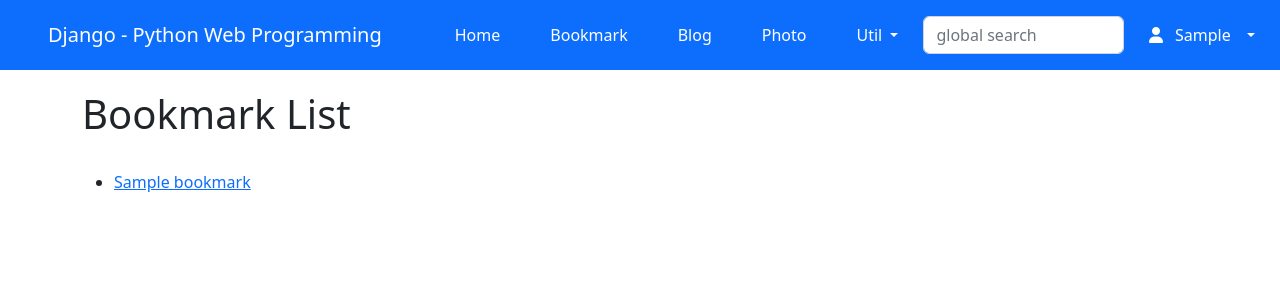
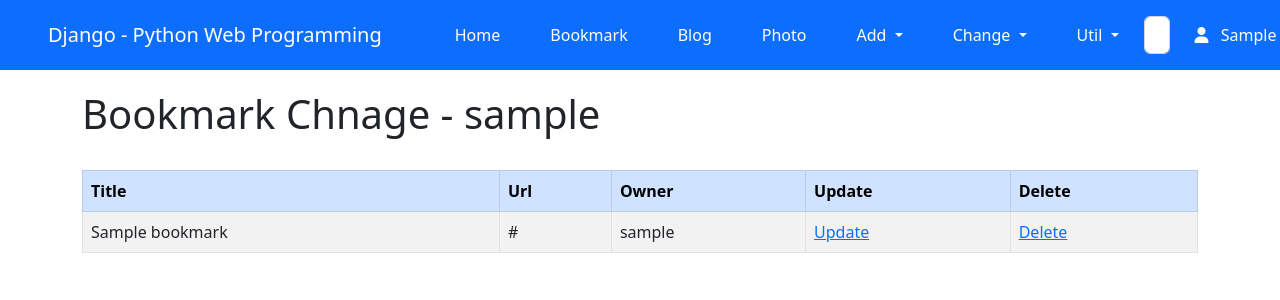
Before and after one commit to lienero/django_practice, a Django app: page /bookmark/change/ in a window 1280 px wide. Shown: the top 300 px of the page. Run offline with Django 3.2, Linux system fonts and the light colour scheme; a user stored in the database is signed in; tables that the repository leaves empty hold one stand-in row (values such as "Sample post"); some libraries are stand-ins or nearby versions.

Commit message:
편집 및 삭제 템플릿 추가

```diff
--- /dev/null
+++ b/ch99/bookmark/templates/bookmark/bookmark_change_list.html
@@ -0,0 +1,36 @@
+{% extends 'base.html' %}
+{% block title %}bookmark_change_list.html{% endblock %}
+{% block content %}
+  <h1>Bookmark Chnage -
+    {{user}}</h1>
+  <br>
+
+  <table class="table table-bordered table-condensed table-striped">
+    <thead>
+      <tr class="table-primary">
+        <th>Title</th>
+        <th>Url</th>
+        <th>Owner</th>
+        <th>Update</th>
+        <th>Delete</th>
+      </tr>
+    </thead>
+
+    <tbody>
+      {% for item in object_list %}
+        <tr>
+          <td>{{ item.title }}</td>
+          <td>{{ item.url }}</td>
+          <td>{{ item.owner }}</td>
+          <td>
+            <a href="{% url 'bookmark:update' item.id%}">Update</a>
+          </td>
+          <td>
+            <a href="{% url 'bookmark:delete' item.id%}">Delete</a>
+          </td>
+        </tr>
+      {% endfor %}
+    </tbody>
+
+  </table>
+{% endblock %}
--- a/ch99/photo/templates/photo/album_list.html
+++ b/ch99/photo/templates/photo/album_list.html
@@ -9,7 +9,7 @@
         {{ item.name }}
       </a>
       &emsp;
-      <span class="font-italic h5">{{ itme.description }}</span>
+      <span class="font-italic h5">{{ item.description }}</span>
     </div>
 
     <hr style="margin: 0 0 20px 0;">
--- a/ch99/templates/base.html
+++ b/ch99/templates/base.html
@@ -37,6 +37,30 @@
           </li>
           <li class="nav-item mx-1 btn btn-primary">
             <a class="nav-link text-white" href="{% url 'photo:index' %}">Photo</a>
+          </li>
+          <li class="nav-item dropdown mx-1 btn btn-primary">
+            <a class="nav-link dropdown-toggle text-white" href="#" id="navbarDropdown" role="button" data-bs-toggle="dropdown" aria-expanded="false">
+              Add
+            </a>
+            <div class="dropdown-menu" aria-labelledby="navbarDropdown">
+              <a class="dropdown-item" href="{% url 'bookmark:add' %}">Bookmark</a>
+              <a class="dropdown-item" href="{% url 'blog:add' %}">Post</a>
+              <div class="dropdown-divider"></div>
+              <a class="dropdown-item" href="">Album</a>
+              <a class="dropdown-item" href="">Photo</a>
+            </div>
+          </li>
+          <li class="nav-item dropdown mx-1 btn btn-primary">
+            <a class="nav-link dropdown-toggle text-white" href="#" id="navbarDropdown" role="button" data-bs-toggle="dropdown" aria-expanded="false">
+              Change
+            </a>
+            <div class="dropdown-menu" aria-labelledby="navbarDropdown">
+              <a class="dropdown-item" href="{% url 'bookmark:change' %}">Bookmark</a>
+              <a class="dropdown-item" href="{% url 'blog:change' %}">Post</a>
+              <div class="dropdown-divider"></div>
+              <a class="dropdown-item" href="">Album</a>
+              <a class="dropdown-item" href="">Photo</a>
+            </div>
           </li>
           <li class="nav-item dropdown mx-1 btn btn-primary">
             <a class="nav-link dropdown-toggle text-white" href="#" id="navbarDropdown" role="button" data-bs-toggle="dropdown" aria-expanded="false">
```
Also changed, not shown: ch99/blog/templates/blog/post_change_list.html (added, +36 -0 lines), ch99/blog/templates/blog/post_confirm_delete.html (added, +14 -0 lines), ch99/blog/templates/blog/post_form.html (added, +60 -0 lines), ch99/bookmark/templates/bookmark/bookmark_confirm_delete.html (added, +14 -0 lines), ch99/bookmark/templates/bookmark/bookmark_form.html (added, +39 -0 lines), ch99/templates/403.html (added, +14 -0 lines).
